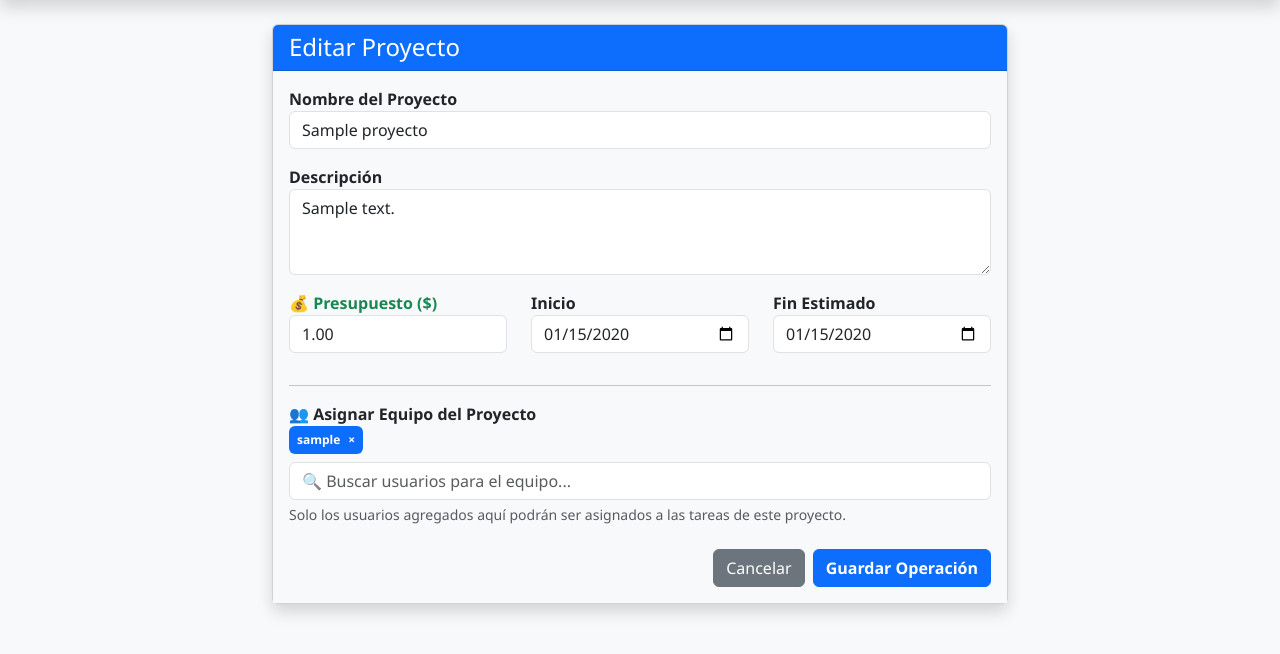
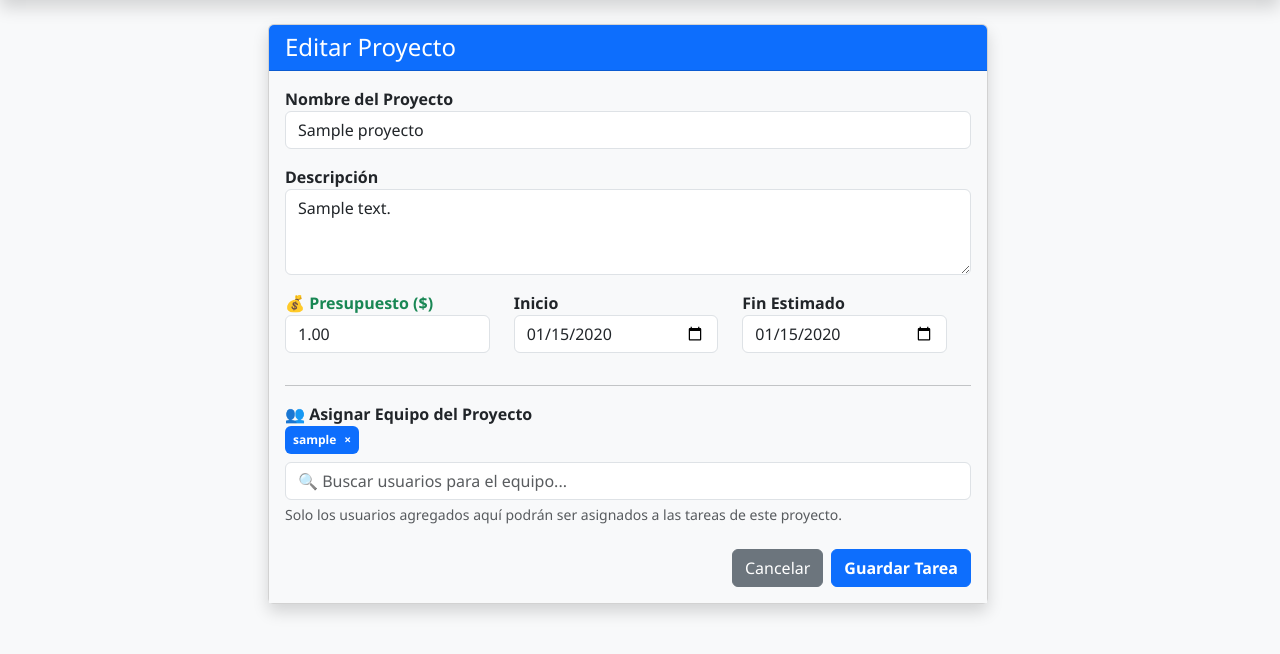
Before and after one commit to JELLABS/UpTask_System, a Django app: page /proyecto/editar/1/ in a window 1280 px wide. Shown: the part 56-710 px from the top of the page. Run offline with Django 5.2, Linux system fonts and the light colour scheme; a user stored in the database is signed in; tables that the repository leaves empty hold one stand-in row (values such as "Sample post"); some libraries are stand-ins or nearby versions.

Commit message:
Fix visual CSS + Config Nginx + Rebranding Corporativo

```diff
--- a/core/settings.py
+++ b/core/settings.py
@@ -149,3 +149,7 @@ LOGOUT_REDIRECT_URL = 'login'
 LOGIN_URL = 'login'
 
 EMAIL_BACKEND = 'django.core.mail.backends.console.EmailBackend'
+
+# En settings.py (solo si sigue fallando, pero usualmente Nginx es el único culpable)
+DATA_UPLOAD_MAX_MEMORY_SIZE = 20971520 # 20MB
+FILE_UPLOAD_MAX_MEMORY_SIZE = 20971520 # 20MB
--- a/tasks/templates/tasks/formulario_proyecto.html
+++ b/tasks/templates/tasks/formulario_proyecto.html
@@ -47,7 +47,7 @@
 
                     <div class="d-flex justify-content-end gap-2 mt-4">
                         <a href="{% url 'lista_proyectos' %}" class="btn btn-secondary">Cancelar</a>
-                        <button type="submit" class="btn btn-primary fw-bold">Guardar Operación</button>
+                        <button type="submit" class="btn btn-primary fw-bold">Guardar Tarea</button>
                     </div>
                 </form>
             </div>
--- a/tasks/templates/tasks/home.html
+++ b/tasks/templates/tasks/home.html
@@ -41,7 +41,7 @@
             <div class="col-md-5">
                 <div class="input-group">
                     <span class="input-group-text bg-white border-end-0 text-muted"><i class="bi bi-search"></i></span>
-                    <input type="text" name="search" value="{{ search_query }}" class="form-control border-start-0 ps-0" placeholder="Buscar operación por título...">
+                    <input type="text" name="search" value="{{ search_query }}" class="form-control border-start-0 ps-0" placeholder="Buscar tarea por título...">
                     <button class="btn btn-dark" type="submit">Buscar</button>
                 </div>
             </div>
@@ -224,7 +224,7 @@
                             {% for user in mision.compartida_con.all %}
                                 <span class="badge bg-secondary me-1"><i class="bi bi-person me-1"></i>{{ user.username }}</span>
                             {% empty %}
-                                <small class="text-muted fst-italic">Misión individual (Privada)</small>
+                                <small class="text-muted fst-italic">Tarea individual (Privada)</small>
                             {% endfor %}
                         </div>
 
@@ -264,7 +264,7 @@
                             {% empty %}
                                 <div class="text-center py-4 text-muted opacity-75">
                                     <i class="bi bi-chat-square-quote display-6"></i>
-                                    <p class="mt-2 small">Sin actividad registrada en la actividad.</p>
+                                    <p class="mt-2 small">Sin actividad registrada en historial de la tarea.</p>
                                 </div>
                             {% endfor %}
                         </div>
--- a/tasks/templates/tasks/lista_proyectos.html
+++ b/tasks/templates/tasks/lista_proyectos.html
@@ -74,7 +74,7 @@
     <div class="col-12 text-center py-5">
         <div class="display-1 text-muted opacity-25 mb-3"><i class="bi bi-folder-x"></i></div>
         <h3 class="text-muted fw-bold">Sin Proyectos Encontrados</h3>
-        <p class="text-muted">Reajuste la búsqueda o inicie una nueva operación.</p>
+        <p class="text-muted">Reajuste la búsqueda o inicie un nuevo proyecto.</p>
         <a href="{% url 'crear_proyecto' %}" class="btn btn-primary mt-2">Crear Primer Proyecto</a>
     </div>
     {% endfor %}
--- a/tasks/templates/tasks/main.html
+++ b/tasks/templates/tasks/main.html
@@ -9,8 +9,29 @@
     <link rel="stylesheet" href="https://cdn.jsdelivr.net/npm/bootstrap-icons@1.11.3/font/bootstrap-icons.min.css">
     <script src="https://cdn.jsdelivr.net/npm/sweetalert2@11"></script>
     <style>
-        body { background-color: #f8f9fa; font-family: 'Segoe UI', sans-serif; }
-    </style>
+    body {
+        background-color: #f8f9fa;
+        font-family: 'Segoe UI', sans-serif;
+    }
+
+    /* =========================================
+       🛡️ ESCUDO ANTI-OUTLOOK (ROMPE-LÍNEAS)
+       ========================================= */
+
+    /* Obliga a CUALQUIER elemento de texto a respetar el ancho de la pantalla */
+    p, h1, h2, h3, h4, h5, h6, span, div, li, td, th, small, .card-body {
+        overflow-wrap: anywhere !important;  /* Rompe urls o textos largos donde sea */
+        word-break: break-word !important;   /* Rompe palabras unidas por espacios duros */
+        white-space: normal !important;      /* Permite el salto de línea natural */
+        max-width: 100%;                     /* Nunca superar el ancho del padre */
+    }
+
+    /* Manejo especial para Tablas copiadas */
+    table {
+        width: 100% !important;
+        table-layout: fixed !important; /* Fuerza a las celdas a obedecer */
+    }
+</style>
 </head>
 <body>
 
--- a/tasks/views.py
+++ b/tasks/views.py
@@ -238,7 +238,7 @@ def crear_tarea(request):
                     fail_silently=True
                 )
 
-            messages.success(request, 'Misión creada.')
+            messages.success(request, 'Tarea creada.')
             if t.proyecto: return redirect('detalle_proyecto', pk=t.proyecto.id)
             return redirect('home')
     else:
```
